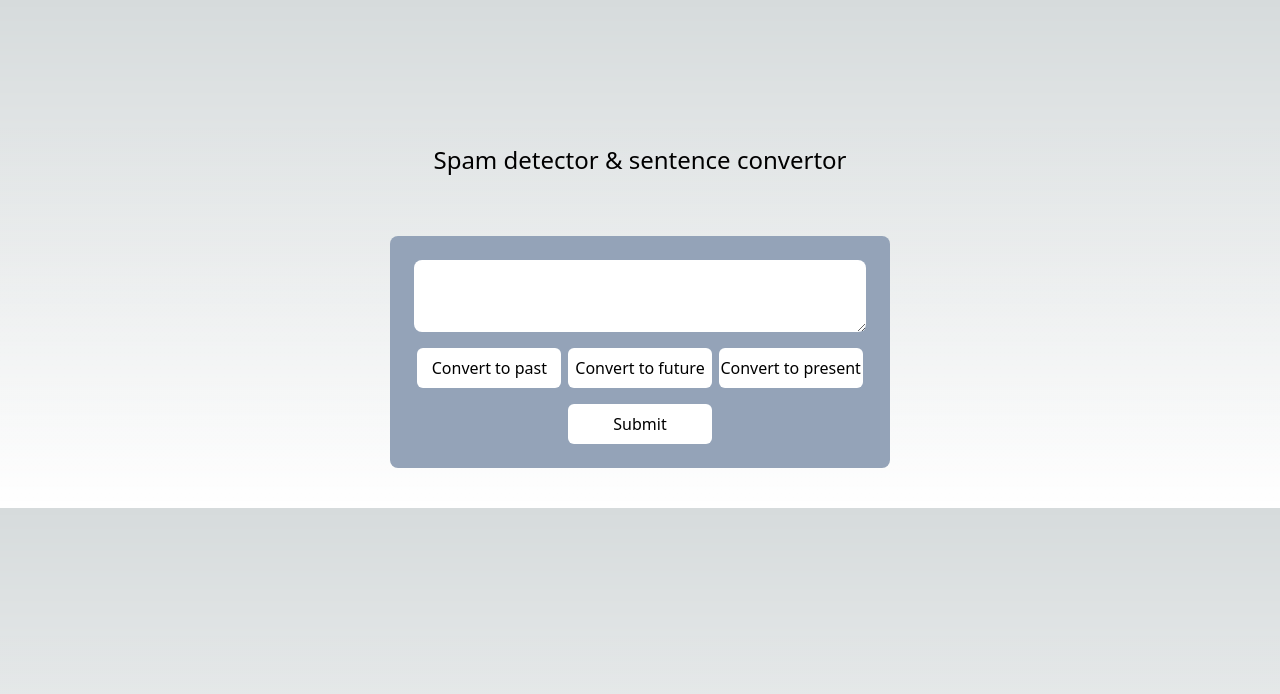
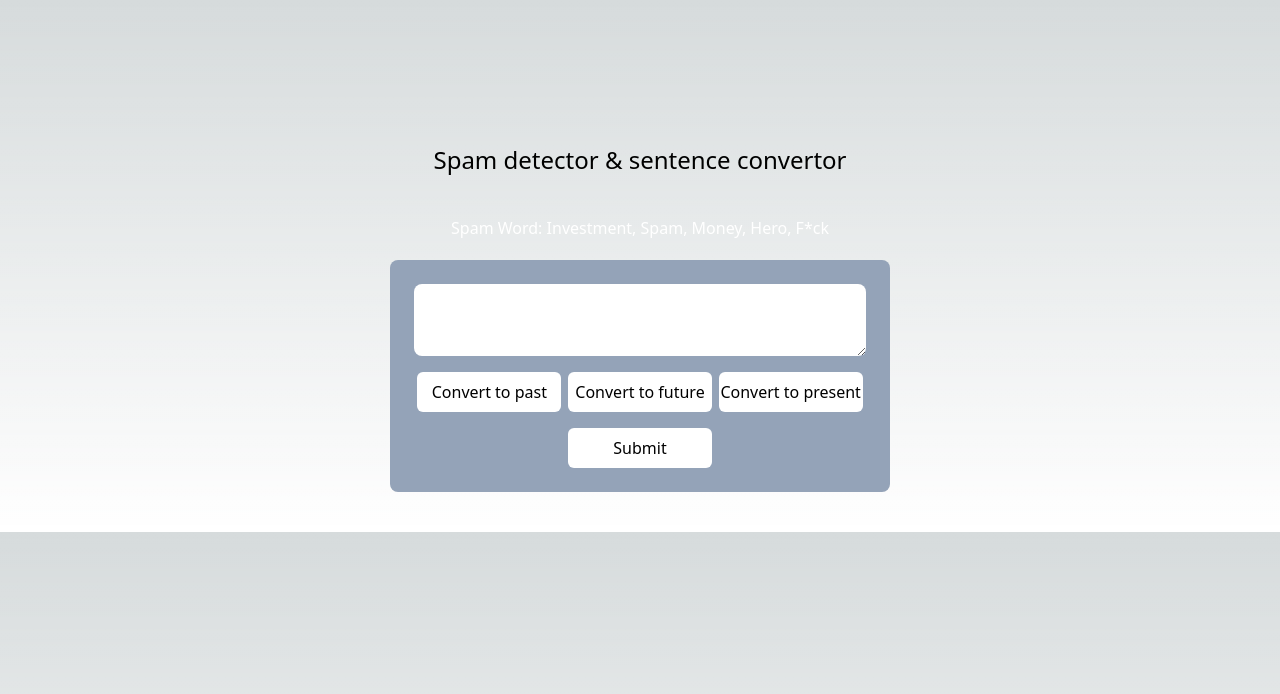
Before and after one commit to codeftshaunak/spam-detactor, a Next.js app: page / in a window 1280 px wide. Shown: the top 694 px of the page. Built offline with nearby package versions, Linux system fonts and the light colour scheme.

Commit message:
color fixes

```diff
--- a/src/pages/home/index.tsx
+++ b/src/pages/home/index.tsx
@@ -102,7 +102,7 @@ const SpamDetectionForm: React.FC = () => {
     return (
         <div className='w-full flex flex-col py-10'>
             {isSpam && <p className="text-center mb-5 text-red-400">This message appears to be spam.</p>}
-            <p className="text-center mb-5 text-black"></p>
+            <p className="text-center mb-5 text-white">Spam Word: Investment, Spam, Money, Hero, F*ck </p>
             <div className='flex flex-col w-[500px] m-auto bg-slate-400 p-6 rounded-lg'>
                 <textarea value={message} onChange={handleInputChange} className='text-black p-3 rounded-lg' />
                 <div className="flex">
```
